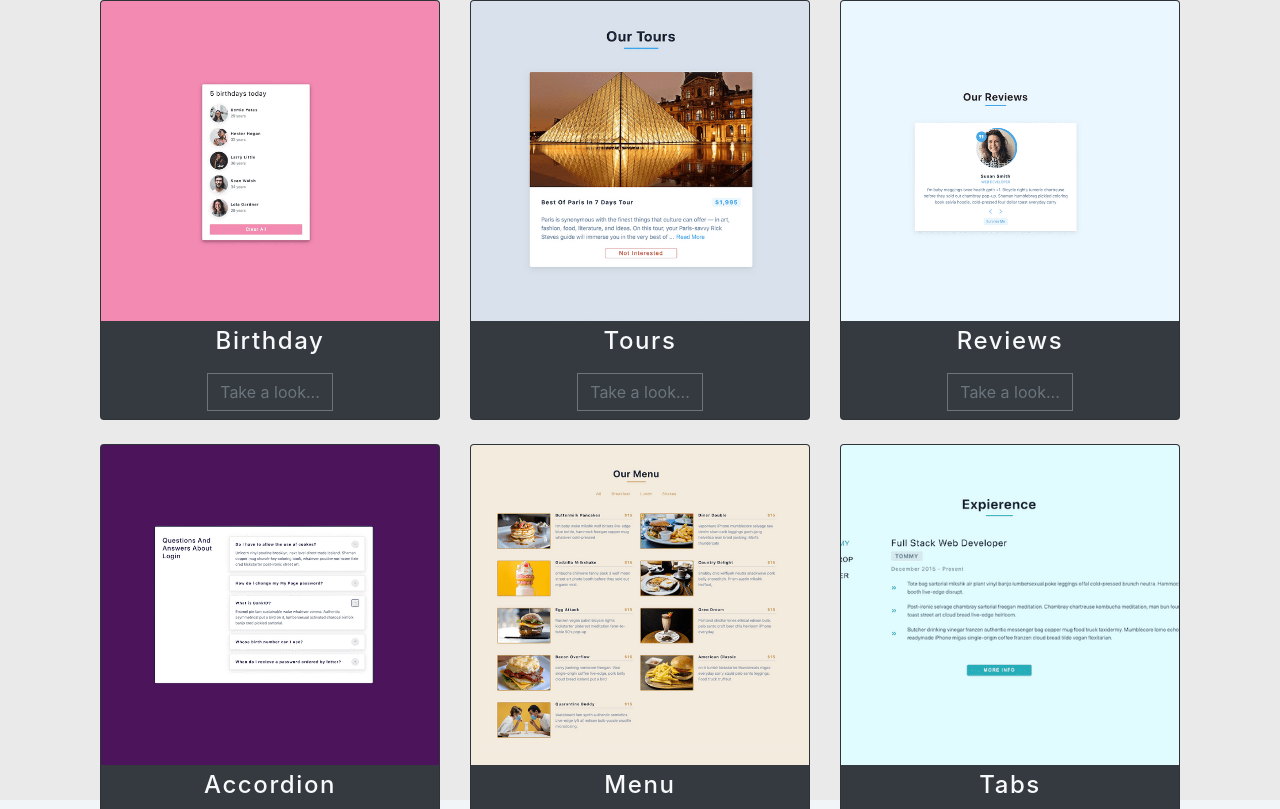
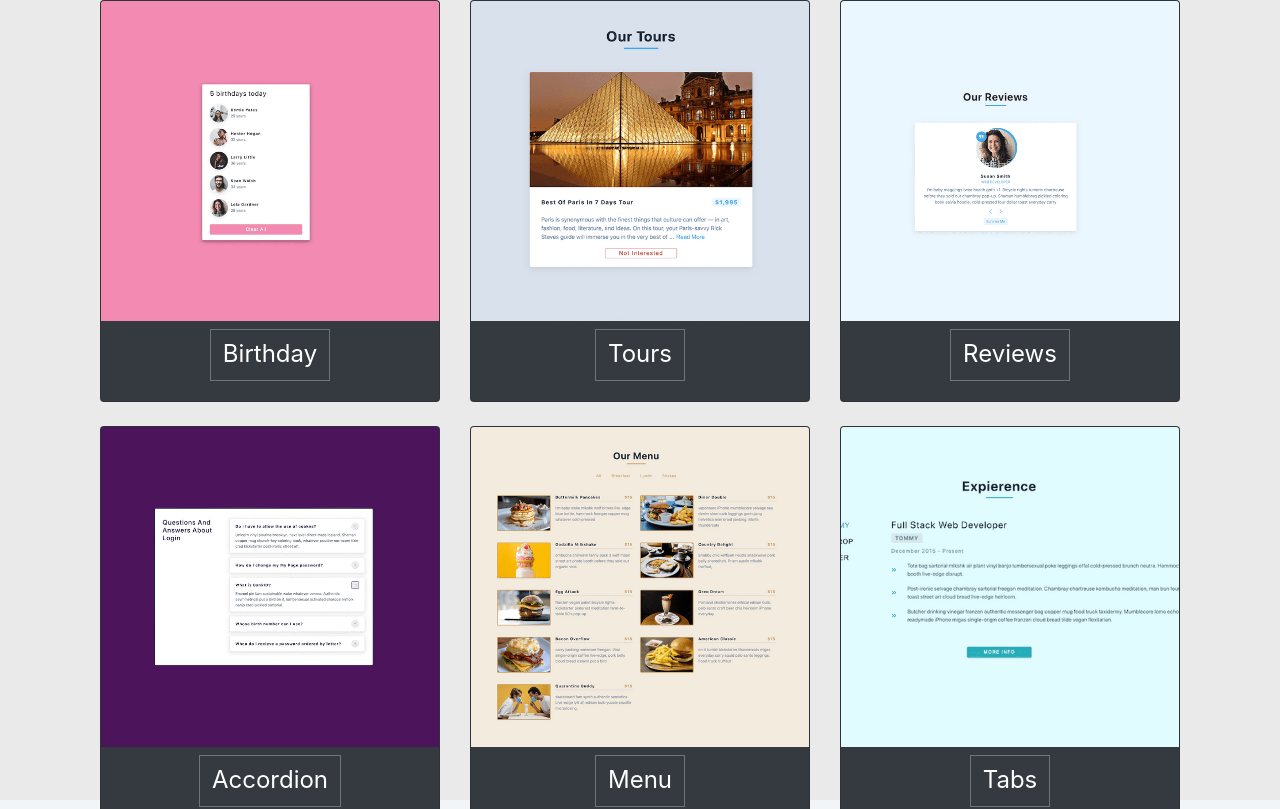
Before and after one commit to jmdc89/reactProjects, a React (Create React App) app: page / in a window 1280 px wide. Shown: the top 809 px of the page. Built offline with nearby package versions, Linux system fonts and the light colour scheme.

Commit message:
css grid final

```diff
--- a/src/components/Card.js
+++ b/src/components/Card.js
@@ -7,14 +7,14 @@ import './cards.css';
 
 function Card({title, image, route}) {
     return (
-        <div className="card text-center bg-dark">
+        <div className="card text-center bg-dark animate__animated animate__fadeInUp">
             <div className="overflow">
                 <img className="card-img-top" src={image} alt=""/>
             </div>
             <div className="card-body text-light">
-                <h4 className="card-title">{title}</h4>
-                <Link to={route} target="_blank" className="btn btn-outline-secondary rounded-0">
-                    Take a look...
+                {/* <h4 className="card-title">{title}</h4> */}
+                <Link to={route} target="_blank" className="btn btn-outline-secondary rounded-0 card-title">
+                    {title}
                 </Link>
             </div>
         </div>
--- a/src/components/Cards.js
+++ b/src/components/Cards.js
@@ -77,7 +77,7 @@ function Cards() {
             <div className="row m-md-auto m-sm-auto">
                 {
                     cards.map( card =>(
-                        <div  className="col-md-4 col-sm-6 col-xs-12 mb-4" key={card.id}>
+                        <div  className=" col-11 col-sm-6 col-md-4  mx-auto mb-4" key={card.id}>
                             <Card title={card.title} image={card.image} route={card.route}/>
                         </div>
                     ))
--- a/src/components/cards.css
+++ b/src/components/cards.css
@@ -25,4 +25,5 @@
 .card-title {
     padding-bottom: 0.5rem;
     font-size: 1.5rem;
+    color: white !important;
 }
```
